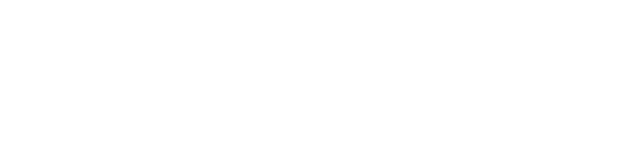
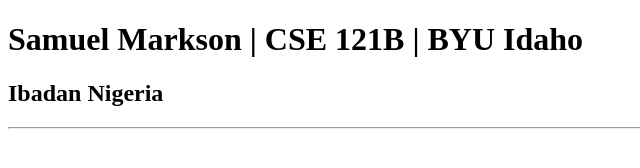
Before and after one commit to Proffvintage/cse121b, a plain HTML site: page test.html in a window 1280 px wide. Shown: the whole page, without its empty margins (0-640 px from the left). Drawn offline with Linux system fonts and the light colour scheme.

Commit message:
Update test.html

```diff
--- a/test.html
+++ b/test.html
@@ -1,12 +1,13 @@
 <!DOCTYPE html>
 <html lang="en">
 <head>
-    <meta charset="UTF-8">
-    <meta http-equiv="X-UA-Compatible" content="IE=edge">
-    <meta name="viewport" content="width=device-width, initial-scale=1.0">
-    <title>Document</title>
+    <meta charset="utf-8">
+    <meta name="viewport" content="width=device-width,initial-scale=1.0">
+    <title>Samuel Markson | CSE 121B | BYU Idaho</title>
 </head>
 <body>
-
+  <h1>Samuel Markson | CSE 121B | BYU Idaho</h1>
+  <h2>Ibadan Nigeria</h2>
+  <hr>
 </body>
 </html>
```
